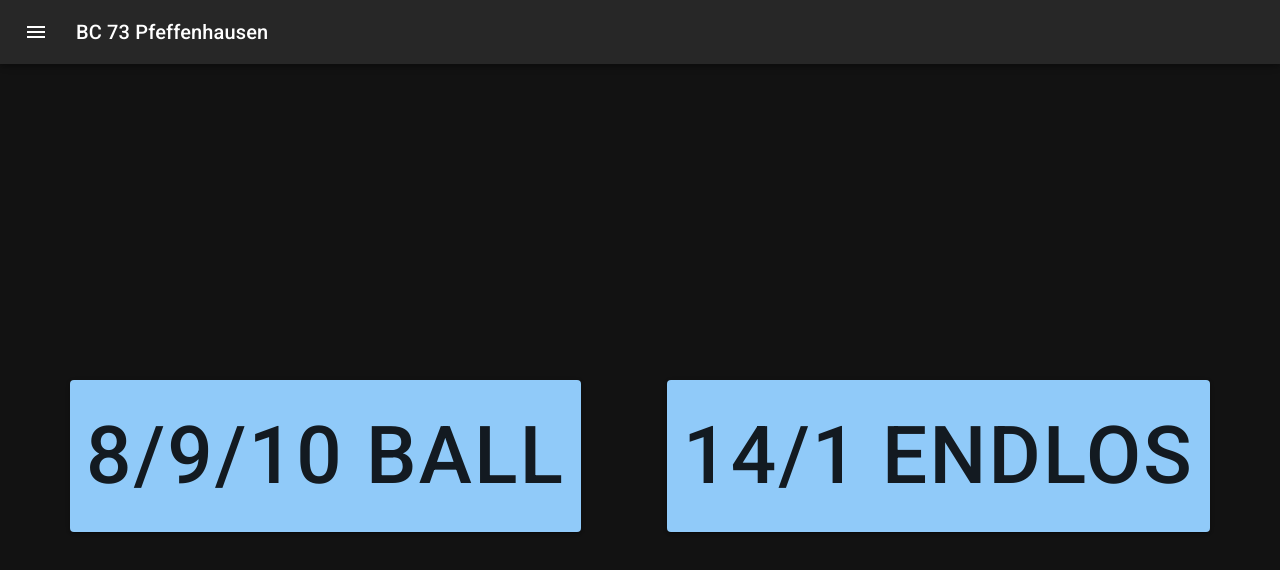
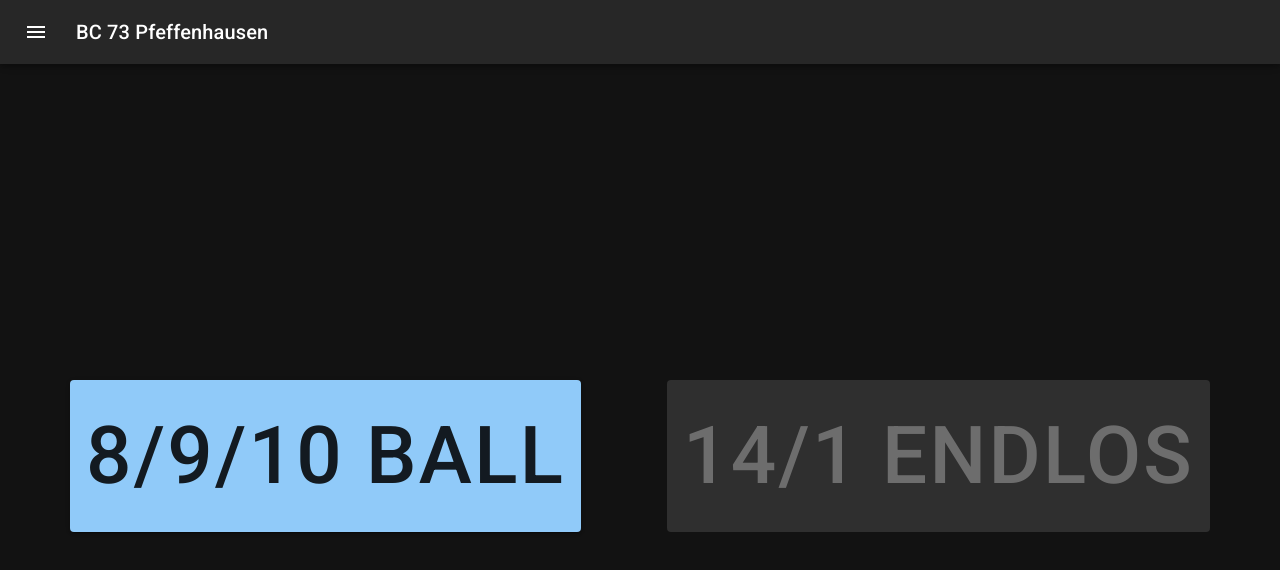
Before and after one commit to sbutz/poolscore, a React (Create React App) app: page / in a window 1280 px wide. Shown: the top 570 px of the page. Built offline with nearby package versions, Linux system fonts and the light colour scheme.

Commit message:
disable 14/1

```diff
--- a/src/DisciplineSelect.tsx
+++ b/src/DisciplineSelect.tsx
@@ -10,7 +10,7 @@ function DisciplineSelect() {
             </Button>
         </Grid>
         <Grid item>
-            <Button variant="contained" style={{fontSize: "5rem"}}>
+            <Button variant="contained" style={{fontSize: "5rem"}} disabled>
                 14/1 endlos
             </Button>
         </Grid>
```
